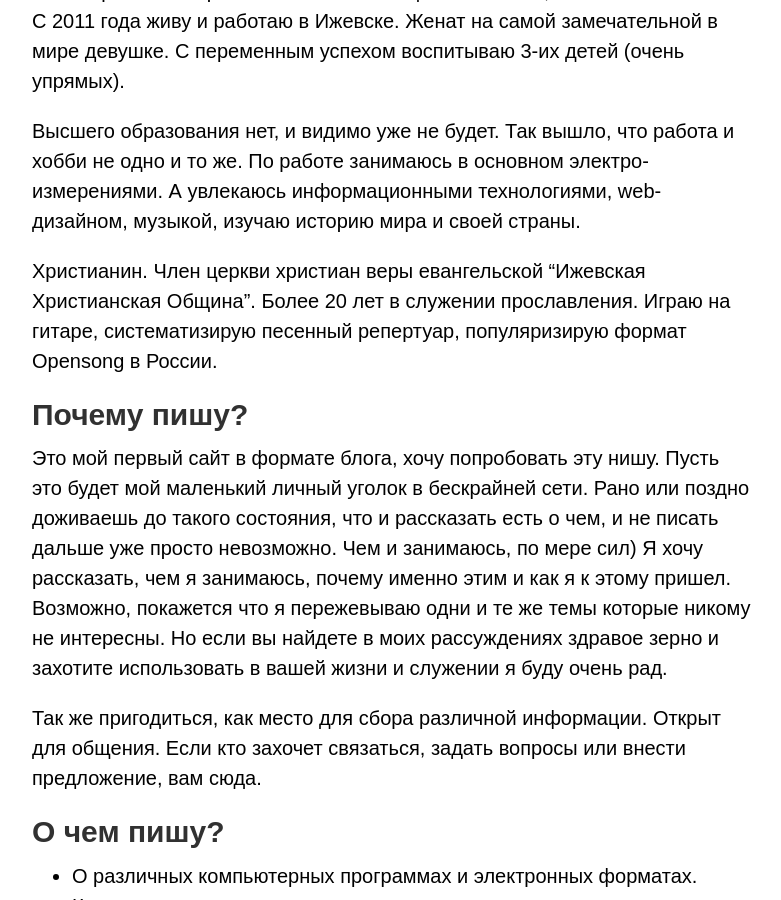
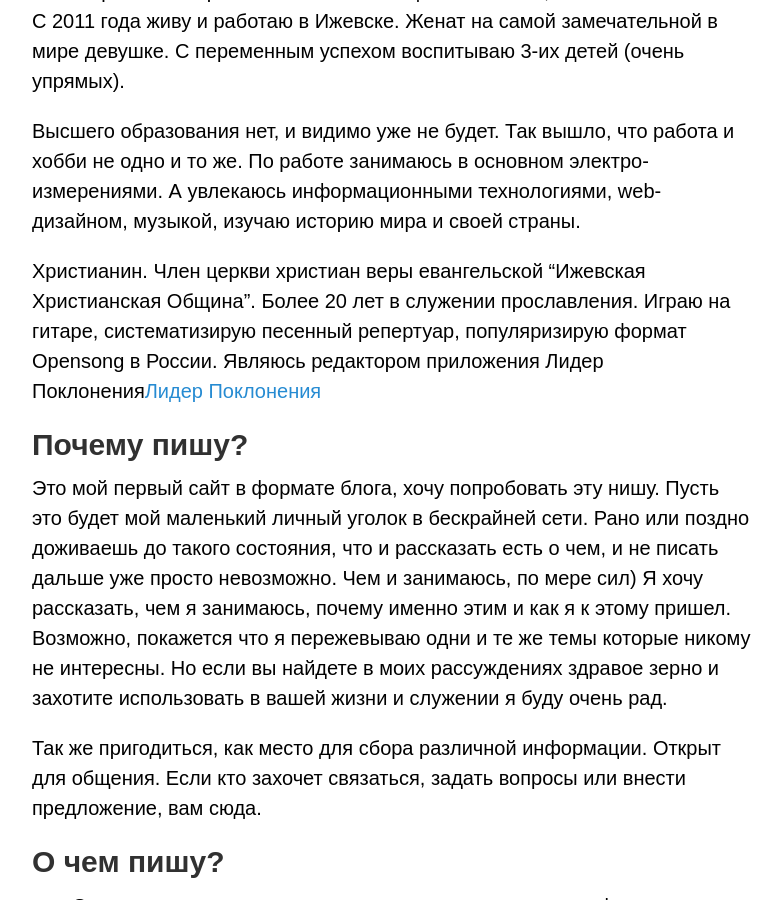
Before and after one commit to SergKnyz/alexblog, a Jekyll site: the page built from about.md, in a window 1280 px wide and 900 px high, scrolled down 1007 px. Shown: the whole window, without its empty margins (248-1029 px from the left). Built offline with Jekyll 4.4.1, drawn with Linux system fonts in a browser that asks for light colours; a script that is not in the unit is left out.

Commit message:
Updated About

```diff
--- a/about.md
+++ b/about.md
@@ -35,6 +35,7 @@ layout: page
 
 Христианин. Член церкви христиан веры евангельской "Ижевская Христианская Община".
 Более 20 лет в служении прославления. Играю на гитаре, систематизирую песенный репертуар, популяризирую формат Opensong в России.
+Являюсь редактором приложения Лидер Поклонения[Лидер Поклонения](http://worshipleaderapp.com)
 
 ## Почему пишу?  {#faq2}
 
```
